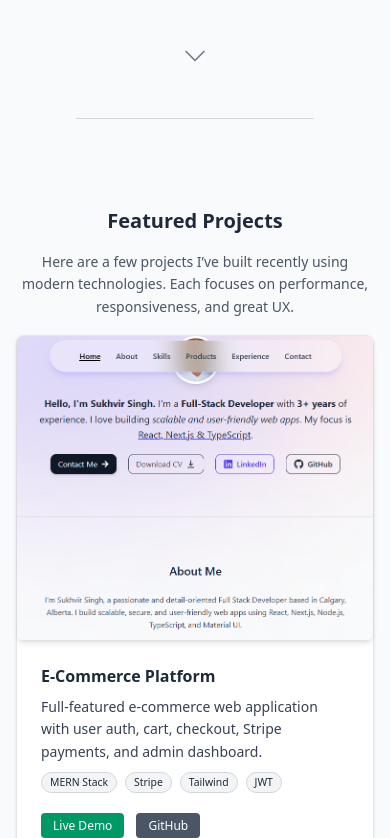
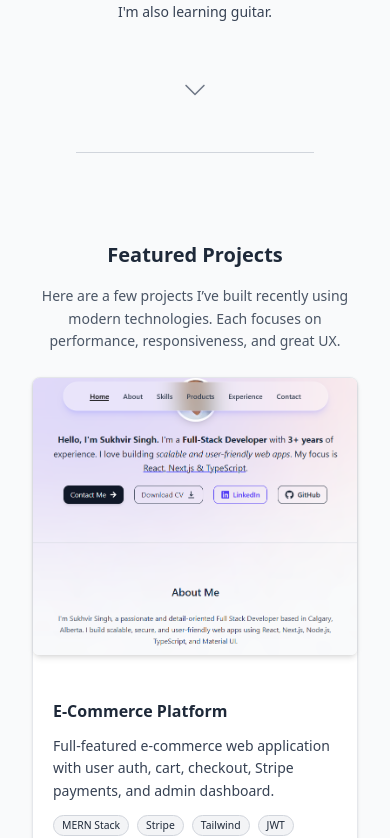
Before and after one commit to Sukhvir097/newportfolio, a Next.js app: page / in a window 390 px wide. Shown: the part 1162-2000 px from the top of the page. Built offline with nearby package versions, Linux system fonts and the light colour scheme; no server answers.

Commit message:
Update motion code

```diff
--- a/src/components/AboutSection.tsx
+++ b/src/components/AboutSection.tsx
@@ -2,20 +2,7 @@
 
 import { motion } from "framer-motion";
 import ScrollDownIndicator from "./ScrollDownIndicator";
-
-const fadeInUp = {
-  hidden: { opacity: 0, y: 30 },
-  visible: { opacity: 1, y: 0, transition: { duration: 0.6 } },
-};
-
-const staggerContainer = {
-  hidden: {},
-  visible: {
-    transition: {
-      staggerChildren: 0.15,
-    },
-  },
-};
+import { fadeInUp, staggerContainer } from "@/utils/motion";
 
 export default function AboutSection() {
   const aboutTexts = [
@@ -34,7 +21,10 @@ export default function AboutSection() {
       viewport={{ once: true }}
       variants={staggerContainer}
     >
-      <motion.h2 variants={fadeInUp} className="text-xl sm:text-2xl font-semibold text-gray-800">
+      <motion.h2
+        variants={fadeInUp}
+        className="text-xl sm:text-2xl font-semibold text-gray-800"
+      >
         About Me
       </motion.h2>
 
@@ -42,7 +32,7 @@ export default function AboutSection() {
         <motion.p
           key={idx}
           variants={fadeInUp}
-          className="text-sm sm:text-base text-gray-700 leading-relaxed"
+          className="text-sm sm:text-base text-gray-700 leading-relaxed px-2 sm:px-4"
         >
           {text}
         </motion.p>
--- a/src/components/ContactSection.tsx
+++ b/src/components/ContactSection.tsx
@@ -4,16 +4,7 @@ import { useState } from "react";
 import { toast } from "react-toastify";
 import { sendEmail } from "../app/lib/sendEmail";
 import { motion } from "framer-motion";
-
-const fadeInUp = {
-  hidden: { opacity: 0, y: 30 },
-  visible: { opacity: 1, y: 0, transition: { duration: 0.6 } },
-};
-
-const staggerContainer = {
-  hidden: {},
-  visible: { transition: { staggerChildren: 0.15 } },
-};
+import { fadeInUp, staggerContainer } from "@/utils/motion";
 
 export default function ContactSection() {
   const [loading, setLoading] = useState(false);
--- a/src/components/ExperienceSection.tsx
+++ b/src/components/ExperienceSection.tsx
@@ -5,25 +5,7 @@ import { motion } from "framer-motion";
 import { Briefcase } from "lucide-react";
 import { exp } from "../components/data";
 import ScrollDownIndicator from "./ScrollDownIndicator";
-
-// Variants
-const fadeIn = {
-  hidden: { opacity: 0, y: 20 },
-  visible: (i = 1) => ({
-    opacity: 1,
-    y: 0,
-    transition: { delay: i * 0.15, duration: 0.5 },
-  }),
-};
-
-const staggerContainer = {
-  hidden: {},
-  visible: {
-    transition: {
-      staggerChildren: 0.15,
-    },
-  },
-};
+import { fadeInUp, staggerContainer } from "@/utils/motion";
 
 export default function ExperienceSection() {
   return (
@@ -36,14 +18,14 @@ export default function ExperienceSection() {
       variants={staggerContainer}
     >
       <motion.h2
-        variants={fadeIn}
+        variants={fadeInUp}
         custom={0}
         className="text-xl sm:text-2xl font-semibold text-center text-gray-800 mb-10"
       >
         Work Experience
       </motion.h2>
 
-      <motion.div variants={fadeIn} className="relative">
+      <motion.div variants={fadeInUp} className="relative">
         {/* Center vertical line */}
         <div className="absolute left-1/2 top-0 bottom-0 w-1 bg-white/50 md:bg-gray-300 -translate-x-1/2 z-0" />
 
@@ -54,15 +36,15 @@ export default function ExperienceSection() {
             return (
               <motion.div
                 key={item.company}
-                variants={fadeIn}
-                custom={index + 1} // +1 to offset from heading
+                variants={fadeInUp}
+                custom={index + 1}
                 className={`relative w-full md:w-1/2 px-4 ${
                   isLeft ? "self-start md:pr-12" : "self-end md:pl-12"
                 }`}
               >
                 {/* Timeline arrows */}
                 <motion.div
-                  variants={fadeIn}
+                  variants={fadeInUp}
                   custom={index + 0.5}
                   className={`hidden md:block absolute top-6 h-[2px] bg-gray-300 z-0 ${
                     isLeft
@@ -71,7 +53,7 @@ export default function ExperienceSection() {
                   } w-[calc(18%-2rem)]`}
                 >
                   <motion.div
-                    variants={fadeIn}
+                    variants={fadeInUp}
                     custom={index + 0.5}
                     className={`absolute top-[-6px] ${
                       isLeft
@@ -83,7 +65,10 @@ export default function ExperienceSection() {
                   />
                 </motion.div>
 
-                <div className="p-4 rounded shadow-md transition-all duration-300 bg-white/50 hover:bg-white hover:scale-105">
+                <div
+                  className="p-6 rounded shadow-md transition-all duration-300 bg-white/40 border-1 border-gray-100 hover:bg-white/70 hover:scale-105"
+                  aria-label={`${item.role} at ${item.company}`}
+                >
                   <div className="flex items-center text-sm font-medium text-gray-800 gap-2 mb-1">
                     <Briefcase size={16} className="text-blue-500" />
                     <span>
@@ -98,9 +83,10 @@ export default function ExperienceSection() {
                   <p className="italic text-xs text-gray-500">
                     {item.location}
                   </p>
+
                   <ul className="list-disc list-inside text-xs text-gray-700 space-y-0.5 mt-2">
-                    {item.details.map((detail) => (
-                      <li key={detail}>{detail}</li>
+                    {item.details.map((detail, idx) => (
+                      <li key={idx}>{detail}</li>
                     ))}
                   </ul>
                 </div>
--- a/src/components/Footer.tsx
+++ b/src/components/Footer.tsx
@@ -1,10 +1,7 @@
+import { fadeInUp } from "@/utils/motion";
 import { motion } from "framer-motion";
 
 export default function Footer() {
-  const fadeInUp = {
-    hidden: { opacity: 0, y: 30 },
-    visible: { opacity: 1, y: 0, transition: { duration: 0.6 } },
-  };
 
   return (
     <motion.footer
--- a/src/components/HomeSection.tsx
+++ b/src/components/HomeSection.tsx
@@ -6,20 +6,7 @@ import { FaArrowRight, FaGithub, FaLinkedin } from "react-icons/fa";
 import { HiDownload } from "react-icons/hi";
 import { motion } from "framer-motion";
 import ScrollDownIndicator from "./ScrollDownIndicator";
-
-const fadeInUp = {
-  hidden: { opacity: 0, y: 30 },
-  visible: { opacity: 1, y: 0, transition: { duration: 0.6 } },
-};
-
-const staggerContainer = {
-  hidden: {},
-  visible: {
-    transition: {
-      staggerChildren: 0.15,
-    },
-  },
-};
+import { staggerContainer, fadeInUp } from "@/utils/motion";
 
 export default function HomeSection() {
   return (
@@ -38,8 +25,8 @@ export default function HomeSection() {
         <Image
           src="/2N1A4997.JPG"
           alt="Portrait of Sukhvir Singh"
-          width={100}
-          height={100}
+          width={112}
+          height={112}
           priority
           className="rounded-full object-cover border-[0.25rem] border-white shadow-lg hover:scale-105 transition-transform duration-300"
         />
@@ -54,7 +41,7 @@ export default function HomeSection() {
 
       <motion.p
         variants={fadeInUp}
-        className="text-base sm:text-lg md:text-xl text-gray-700 leading-relaxed px-2"
+        className="text-base sm:text-lg md:text-xl text-gray-700 leading-relaxed md:leading-loose"
       >
         A Full-Stack Developer with <strong>3+ years</strong> experience in
         building scalable and user-friendly apps using{" "}
@@ -70,39 +57,51 @@ export default function HomeSection() {
       >
         <Link
           href="#contact"
+          role="button"
           className="flex items-center justify-center gap-2 px-4 py-2 rounded-md bg-gray-800 text-white hover:bg-gray-900 transition duration-200 w-full sm:w-auto text-sm sm:text-base font-medium shadow"
           title="Contact Me"
         >
-          Contact Me <FaArrowRight className="w-4 h-4 hidden sm:inline" />
+          Contact Me{" "}
+          <FaArrowRight
+            className="w-4 h-4 hidden sm:inline"
+            aria-hidden="true"
+          />
         </Link>
+
         <a
           href="/Sukhvir_Resume.pdf"
           download
+          role="button"
           className="flex items-center justify-center gap-2 px-4 py-2 rounded-md border border-gray-400 text-gray-800 hover:bg-gray-100 transition duration-200 w-full sm:w-auto text-sm sm:text-base font-medium shadow-sm"
           title="Download CV"
         >
-          Download CV <HiDownload className="w-5 h-5 hidden sm:inline" />
+          Download CV{" "}
+          <HiDownload className="w-5 h-5 hidden sm:inline" aria-hidden="true" />
         </a>
+
         <a
           href="https://www.linkedin.com/in/sukhvir-singh4898"
-          aria-label="Visit Sukhvir's LinkDin profile"
           target="_blank"
           rel="noopener noreferrer"
+          role="button"
+          aria-label="Visit Sukhvir's LinkedIn profile"
           className="flex items-center justify-center gap-2 px-4 py-2 rounded-md border border-indigo-600 text-indigo-600 hover:bg-indigo-600 hover:text-white transition duration-200 font-medium w-full sm:w-auto text-sm sm:text-base shadow-sm"
           title="LinkedIn Profile"
         >
-          <FaLinkedin className="w-5 h-5 hidden sm:inline" />
+          <FaLinkedin className="w-5 h-5 hidden sm:inline" aria-hidden="true" />
           LinkedIn
         </a>
+
         <a
           href="https://github.com/sukhvir097"
-          aria-label="Visit Sukhvir's GitHub profile"
           target="_blank"
           rel="noopener noreferrer"
+          role="button"
+          aria-label="Visit Sukhvir's GitHub profile"
           className="flex items-center justify-center gap-2 px-4 py-2 rounded-md border border-gray-700 text-gray-800 hover:bg-gray-800 hover:text-white transition duration-200 font-medium w-full sm:w-auto text-sm sm:text-base shadow-sm"
           title="GitHub Profile"
         >
-          <FaGithub className="w-5 h-5 hidden sm:inline" />
+          <FaGithub className="w-5 h-5 hidden sm:inline" aria-hidden="true" />
           GitHub
         </a>
       </motion.div>
--- a/src/components/ProjectCard.tsx
+++ b/src/components/ProjectCard.tsx
@@ -29,15 +29,17 @@ export default function ProjectCard({
     offset: ["0 1", "1.33 1"],
   });
 
-  const scale = useTransform(scrollYProgress, [0, 1], [0.9, 1]);
+  const scale = useTransform(scrollYProgress, [0, 1], [0.94, 1]);
   const opacity = useTransform(scrollYProgress, [0, 1], [0.6, 1]);
 
-  const cardClass = `relative mx-auto flex flex-col sm:flex-row items-center gap-6
-    ${isEven ? "sm:flex-row-reverse " : ""}
-    bg-white border border-gray-200 rounded-lg shadow-sm hover:shadow-md transition`;
+  const cardClass = `
+    relative mx-4 sm:mx-auto flex flex-col  sm:flex-row items-center gap-6
+    ${isEven ? "sm:flex-row-reverse" : ""}
+    bg-white border border-gray-200 rounded-lg
+    shadow-sm hover:shadow-lg transition-all`;
 
   return (
-    <motion.section
+    <motion.div
       ref={ref}
       style={{ scale, opacity }}
       whileHover={{ scale: 1.01 }}
@@ -45,22 +47,26 @@ export default function ProjectCard({
       className={cardClass}
     >
       {/* Image */}
-      <motion.div className="sm:w-[45%] w-full max-w-[450px] mx-auto">
+      <div className="sm:w-[45%] w-full max-w-[550px] mx-auto">
         <Image
           src={image}
           alt={title ? `Screenshot of ${title}` : "Project screenshot"}
           width={500}
           height={280}
-          className="rounded-md object-cover shadow-md"
+          className="rounded-md object-cover shadow-md w-full h-auto"
           loading="lazy"
         />
-      </motion.div>
+      </div>
 
       {/* Content */}
-      <motion.div
-        className={`sm:w-[55%] w-full text-left space-y-2 text-sm px-6 py-0 sm:py-4 sm:px-2 ${!isEven ? "mb-6 sm:mb-0" : "pl-6 sm:pl-7 mb-6 sm:mb-0"}`}
+      <div
+        className={`
+          sm:w-[55%] w-full text-left space-y-3 px-5 py-5
+          ${isEven ? "sm:pl-6" : "sm:pr-6"}
+        `}
       >
         <h3 className="text-base font-semibold text-gray-800">{title}</h3>
+
         <p className="text-sm text-gray-700 leading-relaxed">{description}</p>
 
         <ul className="flex flex-wrap gap-2 mt-2">
@@ -74,7 +80,8 @@ export default function ProjectCard({
           ))}
         </ul>
 
-        <div className="flex gap-3 mt-5 text-[0.75rem]">
+        {/* Button */}
+        <div className="flex gap-3 pt-4 text-xs">
           <a
             href={demo}
             target="_blank"
@@ -94,7 +101,7 @@ export default function ProjectCard({
             GitHub
           </a>
         </div>
-      </motion.div>
-    </motion.section>
+      </div>
+    </motion.div>
   );
 }
--- a/src/components/ProjectsSection.tsx
+++ b/src/components/ProjectsSection.tsx
@@ -4,20 +4,7 @@ import { projects } from "./data";
 import ProjectCard from "./ProjectCard";
 import { motion } from "framer-motion";
 import ScrollDownIndicator from "./ScrollDownIndicator";
-
-const fadeInUp = {
-  hidden: { opacity: 0, y: 30 },
-  visible: { opacity: 1, y: 0, transition: { duration: 0.6 } },
-};
-
-const staggerContainer = {
-  hidden: {},
-  visible: {
-    transition: {
-      staggerChildren: 0.15,
-    },
-  },
-};
+import { fadeInUp, staggerContainer } from "@/utils/motion";
 
 export default function ProjectsSection() {
   return (
@@ -29,6 +16,7 @@ export default function ProjectsSection() {
       viewport={{ once: true }}
       variants={staggerContainer}
     >
+      {/* Title */}
       <motion.h2
         variants={fadeInUp}
         className="text-xl sm:text-2xl font-semibold text-gray-800"
@@ -36,19 +24,25 @@ export default function ProjectsSection() {
         Featured Projects
       </motion.h2>
 
+      {/* Subtext */}
       <motion.p
         variants={fadeInUp}
-        className="text-sm sm:text-base text-gray-600 max-w-xl mx-auto leading-relaxed"
+        className="text-sm sm:text-base text-gray-600 px-2 sm:px-4 leading-relaxed"
       >
         Here are a few projects I’ve built recently using modern technologies.
         Each focuses on performance, responsiveness, and great UX.
       </motion.p>
 
-      <motion.div variants={fadeInUp} className="space-y-10 relative">
+      {/* Project Cards */}
+      <div className="flex flex-col gap-y-10 relative mt-6">
         {projects.map((project, idx) => (
-          <ProjectCard key={idx} {...project} isEven={idx % 2 === 0} />
+          <motion.div key={idx} variants={fadeInUp}>
+            <ProjectCard {...project} isEven={idx % 2 === 0} />
+          </motion.div>
         ))}
-      </motion.div>
+      </div>
+
+      {/* Scroll to next section */}
       <ScrollDownIndicator targetId="skills" />
     </motion.section>
   );
--- a/src/components/ScrollDownIndicator.tsx
+++ b/src/components/ScrollDownIndicator.tsx
@@ -1,12 +1,9 @@
 "use client";
 
+import { fadeInUp } from "@/utils/motion";
 import { motion } from "framer-motion";
 import { BsChevronDown } from "react-icons/bs";
 
-const fadeInUp = {
-  hidden: { opacity: 0, y: 30 },
-  visible: { opacity: 1, y: 0, transition: { duration: 0.6 } },
-};
 
 type Props = {
   targetId: string;
@@ -24,7 +21,7 @@ export default function ScrollDownIndicator({ targetId }: Props) {
       <a
         href={`#${targetId}`}
         aria-label={`Scroll down to ${targetId} section`}
-    className="text-center text-gray-500 hover:text-gray-600 transition-colors duration-300"
+        className="text-center text-gray-500 hover:text-gray-700 transition duration-300 hover:scale-110"
       >
         <BsChevronDown className="animate-bounce w-6 h-6" aria-hidden="true" />
       </a>
--- a/src/components/SkillsSection.tsx
+++ b/src/components/SkillsSection.tsx
@@ -2,7 +2,13 @@
 
 import { motion } from "framer-motion";
 import ScrollDownIndicator from "./ScrollDownIndicator";
-import { FaReact, FaNodeJs, FaDocker, FaGitAlt, FaJs } from "react-icons/fa";
+import {
+  FaReact,
+  FaNodeJs,
+  FaDocker,
+  FaGitAlt,
+  FaJs,
+} from "react-icons/fa";
 import {
   SiNextdotjs,
   SiTypescript,
@@ -19,45 +25,29 @@ import {
   SiJira,
   SiJsonwebtokens,
 } from "react-icons/si";
+import { fadeInUp, staggerContainer } from "@/utils/motion";
 
-const fadeInUp = {
-  hidden: { opacity: 0, y: 30 },
-  visible: { opacity: 1, y: 0, transition: { duration: 0.6 } },
-};
-
-const staggerContainer = {
-  hidden: {},
-  visible: {
-    transition: {
-      staggerChildren: 0.15,
-    },
-  },
-};
-
+// Skill data (deduplicated + cleaned)
 const allSkills = [
-  { name: "React.js", icon: <FaReact size={35} color="#61DAFB" /> },
-  { name: "Next.js", icon: <SiNextdotjs size={35} /> },
-  { name: "TypeScript", icon: <SiTypescript size={35} color="#3178c6" /> },
-  { name: "JavaScript (ES6+)", icon: <FaJs size={35} color="#f7df1e" /> },
-  { name: "Tailwind CSS", icon: <SiTailwindcss size={35} color="#06B6D4" /> },
-  { name: "Material UI", icon: <SiMui size={35} color="#007FFF" /> },
-  { name: "Node.js", icon: <FaNodeJs size={35} color="#68A063" /> },
-  { name: "Express.js", icon: <SiExpress size={35} /> },
-  { name: "MongoDB + Mongoose", icon: <SiMongodb size={35} color="#47A248" /> },
-  { name: "RESTful APIs", icon: <SiPostman size={35} color="#FF6C37" /> },
-  { name: "JWT Auth", icon: <SiJsonwebtokens size={35} /> },
-  { name: "Git & GitHub", icon: <FaGitAlt size={35} color="#F05032" /> },
-  { name: "Docker", icon: <FaDocker size={35} color="#2496ED" /> },
-  { name: "Vercel", icon: <SiVercel size={35} /> },
-  { name: "Netlify", icon: <SiNetlify size={35} color="#00C7B7" /> },
-  { name: "Jest", icon: <SiJest size={35} color="#C21325" /> },
-  {
-    name: "React Testing Library",
-    icon: <SiTestinglibrary size={35} color="#E33332" />,
-  },
-  { name: "Postman", icon: <SiPostman size={35} color="#FF6C37" /> },
-  { name: "Figma", icon: <SiFigma size={35} color="#F24E1E" /> },
-  { name: "Jira", icon: <SiJira size={35} color="#0052CC" /> },
+  { name: "React.js", icon: <FaReact className="w-8 h-8 sm:w-9 sm:h-9 text-[#61DAFB]" /> },
+  { name: "Next.js", icon: <SiNextdotjs className="w-8 h-8 sm:w-9 sm:h-9" /> },
+  { name: "TypeScript", icon: <SiTypescript className="w-8 h-8 sm:w-9 sm:h-9 text-[#3178c6]" /> },
+  { name: "JavaScript (ES6+)", icon: <FaJs className="w-8 h-8 sm:w-9 sm:h-9 text-[#f7df1e]" /> },
+  { name: "Tailwind CSS", icon: <SiTailwindcss className="w-8 h-8 sm:w-9 sm:h-9 text-[#06B6D4]" /> },
+  { name: "Material UI", icon: <SiMui className="w-8 h-8 sm:w-9 sm:h-9 text-[#007FFF]" /> },
+  { name: "Node.js", icon: <FaNodeJs className="w-8 h-8 sm:w-9 sm:h-9 text-[#68A063]" /> },
+  { name: "Express.js", icon: <SiExpress className="w-8 h-8 sm:w-9 sm:h-9" /> },
+  { name: "MongoDB + Mongoose", icon: <SiMongodb className="w-8 h-8 sm:w-9 sm:h-9 text-[#47A248]" /> },
+  { name: "RESTful APIs", icon: <SiPostman className="w-8 h-8 sm:w-9 sm:h-9 text-[#FF6C37]" /> },
+  { name: "JWT Auth", icon: <SiJsonwebtokens className="w-8 h-8 sm:w-9 sm:h-9" /> },
+  { name: "Git & GitHub", icon: <FaGitAlt className="w-8 h-8 sm:w-9 sm:h-9 text-[#F05032]" /> },
+  { name: "Docker", icon: <FaDocker className="w-8 h-8 sm:w-9 sm:h-9 text-[#2496ED]" /> },
+  { name: "Vercel", icon: <SiVercel className="w-8 h-8 sm:w-9 sm:h-9" /> },
+  { name: "Netlify", icon: <SiNetlify className="w-8 h-8 sm:w-9 sm:h-9 text-[#00C7B7]" /> },
+  { name: "Jest", icon: <SiJest className="w-8 h-8 sm:w-9 sm:h-9 text-[#C21325]" /> },
+  { name: "React Testing Library", icon: <SiTestinglibrary className="w-8 h-8 sm:w-9 sm:h-9 text-[#E33332]" /> },
+  { name: "Figma", icon: <SiFigma className="w-8 h-8 sm:w-9 sm:h-9 text-[#F24E1E]" /> },
+  { name: "Jira", icon: <SiJira className="w-8 h-8 sm:w-9 sm:h-9 text-[#0052CC]" /> },
 ];
 
 export default function SkillsSection() {
@@ -71,6 +61,7 @@ export default function SkillsSection() {
       variants={staggerContainer}
       aria-labelledby="skills-heading"
     >
+      {/* Heading */}
       <motion.h2
         id="skills-heading"
         variants={fadeInUp}
@@ -79,6 +70,7 @@ export default function SkillsSection() {
         Skills
       </motion.h2>
 
+      {/* Skill Icons */}
       <motion.ul
         role="list"
         variants={staggerContainer}
@@ -89,14 +81,17 @@ export default function SkillsSection() {
             key={name}
             variants={fadeInUp}
             role="listitem"
-            className="flex flex-col items-center gap-2 transition-transform hover:scale-105 "
+            tabIndex={0}
+            className="flex flex-col items-center gap-2 transition-transform hover:scale-105 focus:scale-105 outline-none"
           >
             {icon}
             <span className="text-sm text-gray-600 text-center">{name}</span>
           </motion.li>
         ))}
       </motion.ul>
-      <ScrollDownIndicator targetId="experience" />
+
+      {/* Scroll indicator */}
+        <ScrollDownIndicator targetId="experience" />
     </motion.section>
   );
 }
--- /dev/null
+++ b/src/utils/motion.ts
@@ -0,0 +1,18 @@
+export const fadeInUp = {
+  hidden: { opacity: 0, y: 30 },
+  visible: {
+    opacity: 1,
+    y: 0,
+    transition: { duration: 0.6 },
+  },
+};
+
+export const staggerContainer = {
+  hidden: {},
+  visible: {
+    transition: {
+      delayChildren: 0.2,
+      staggerChildren: 0.15,
+    },
+  },
+};
```
Lines whose indentation alone changed are shown as unchanged.
